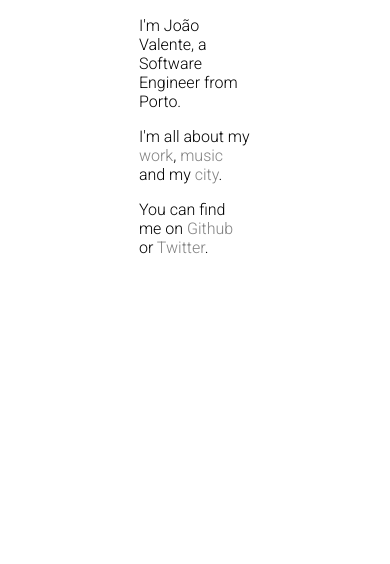
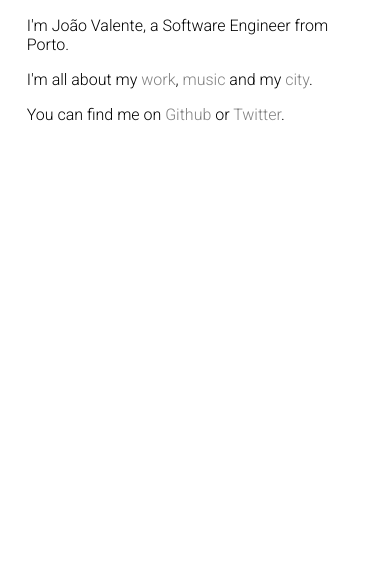
Before and after one commit to jvalente/joaovalente.com, a plain HTML site: page index.html in a window 390 px wide. Shown: the part 280-844 px from the top of the page. Drawn offline with nearby package versions, Linux system fonts and the light colour scheme.

Commit message:
some responsiveness. no need for a css file.

```diff
--- a/css/main.css
+++ /dev/null
@@ -1,10 +0,0 @@
-h1 { font-family: 'Playfair Display', serif; font-size: 3rem;}
-p { font-family: 'Roboto', sans-serif; font-size: 1rem;}
-a { text-decoration: none; color: gray; }
-a:hover { color: black; }
-
-#wrapper {
-    margin: 0 auto;
-    margin-top: 200px;
-    width: 30%;
-}
--- a/index.html
+++ b/index.html
@@ -8,7 +8,21 @@
         <meta name="viewport" content="width=device-width, initial-scale=1">
         <link href='https://fonts.googleapis.com/css?family=Playfair+Display:700' rel='stylesheet' type='text/css'>
         <link href='https://fonts.googleapis.com/css?family=Roboto:300' rel='stylesheet' type='text/css'>
-        <link rel="stylesheet" href="css/main.css">
+        <style>
+            h1 { font-family: 'Playfair Display', serif; font-size: 3rem;}
+            p { font-family: 'Roboto', sans-serif; font-size: 1rem;}
+            a { text-decoration: none; color: gray; }
+            a:hover { color: black; }
+            #wrapper { margin: 0 auto; margin-top: 200px; width: 30%; }
+            @media (max-width: 1200px) { #wrapper { width: 35%; }}
+            @media (max-width: 1020px) { #wrapper { width: 40%; }}
+            @media (max-width: 900px) { #wrapper { width: 45%; }}
+            @media (max-width: 800px) { #wrapper { width: 50%; }}
+            @media (max-width: 750px) { #wrapper { width: 55%; }}
+            @media (max-width: 750px) { #wrapper { width: 90%; }}
+            @media (max-height: 500px) { #wrapper { margin-top: 100px; }}
+            @media (max-height: 300px) { #wrapper { margin-top: 0; }}
+        </style>
     </head>
     <body>
         <div id="wrapper">
```
